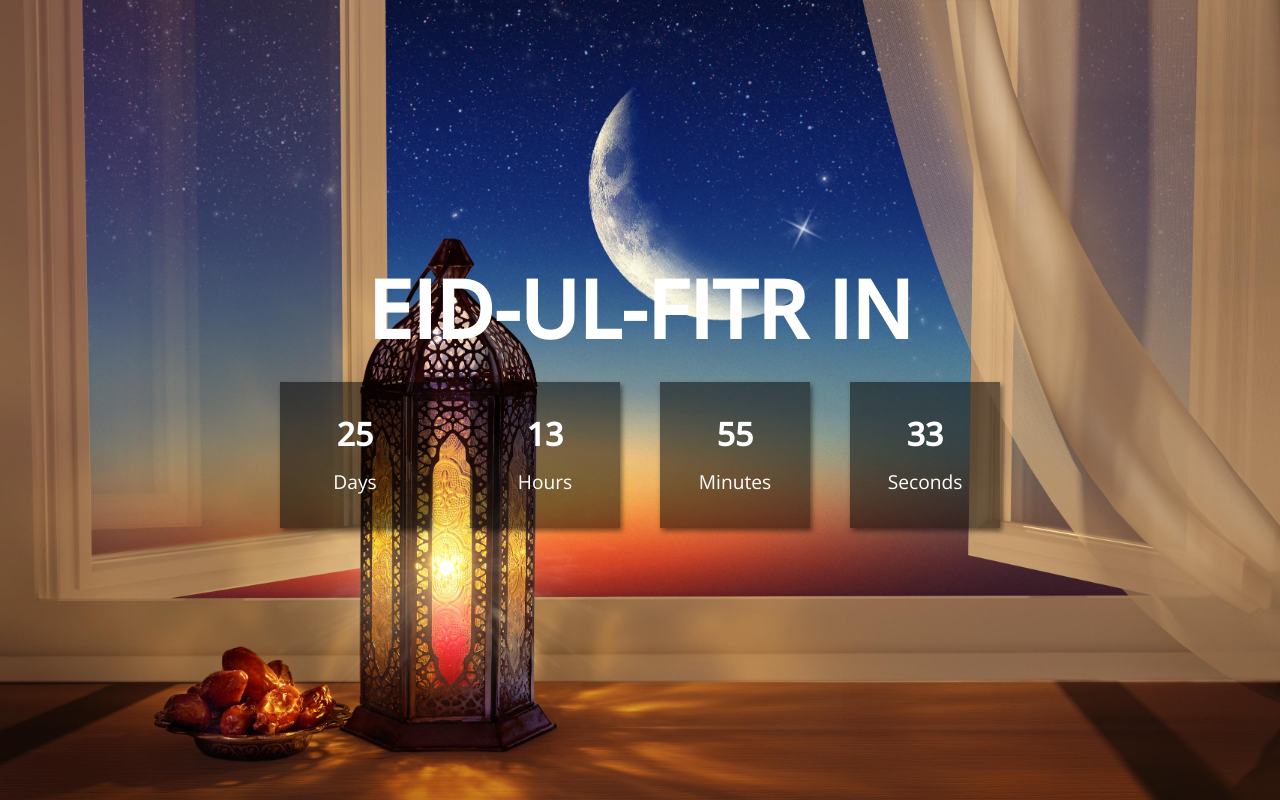
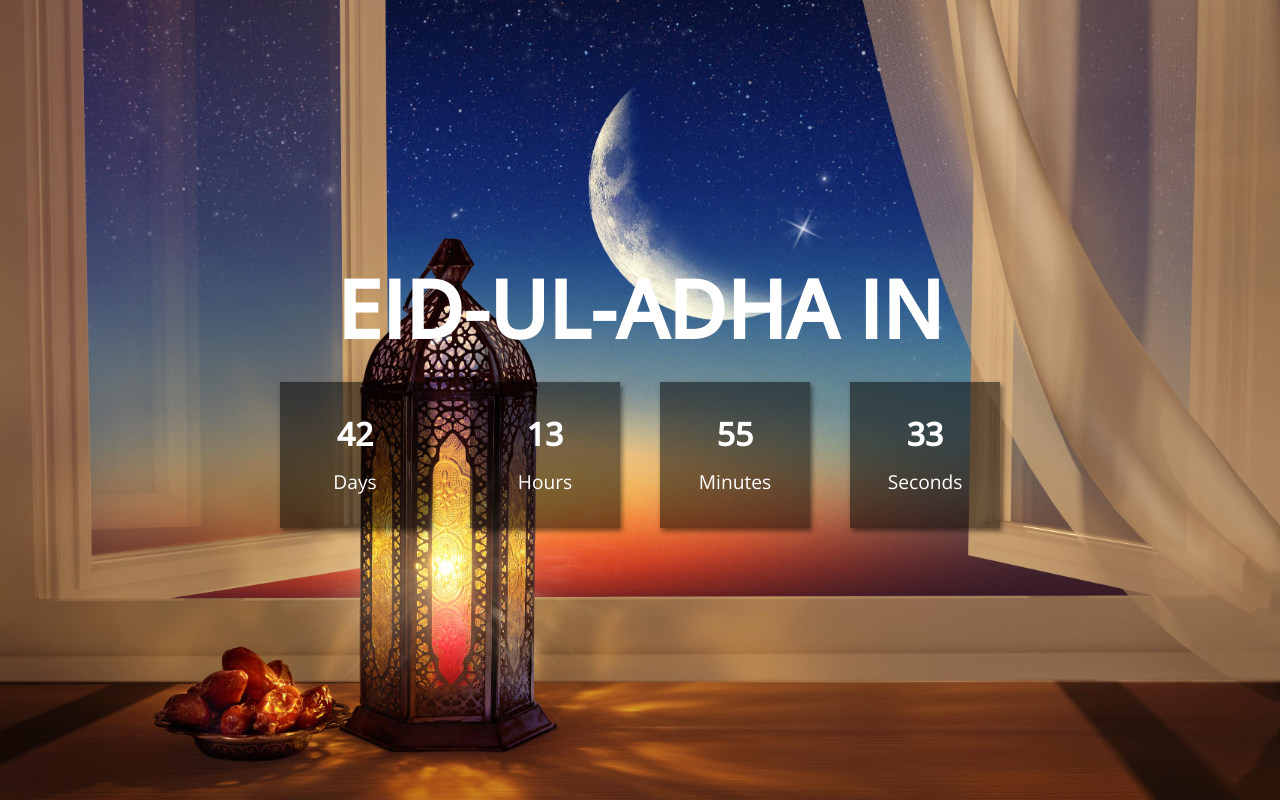
Before and after one commit to AI-Ashik/eid, a plain HTML site: page index.html in a window 1280 px wide. Drawn offline with nearby package versions, Linux system fonts and the light colour scheme.

Commit message:
edited the date for eid ul adha

```diff
--- a/index.html
+++ b/index.html
@@ -9,16 +9,14 @@
   </head>
 
   <style>
-
-    .social-icons a img{
-     width:18px;
+    .social-icons a img {
+      width: 18px;
     }
-
   </style>
 
   <body>
     <div class="main-content">
-      <h2>Eid-Ul-Fitr In</h2>
+      <h2>Eid-Ul-Adha In</h2>
       <div class="countdown">
         <div>
           <div id="days">00</div>
@@ -39,11 +37,7 @@
       </div>
     </div>
 
-    <div class="social-icons">
-
-
-
-    </div>
+    <div class="social-icons"></div>
 
     <script src="index.js"></script>
   </body>
--- a/index.js
+++ b/index.js
@@ -1,4 +1,4 @@
-const eidulfitr = "30 May 2024"
+const eidulfitr = "16 June 2024"
 const daysDiv=document.getElementById("days");
 const hoursDiv=document.getElementById("hours");
 const minsDiv=document.getElementById("mins");
```
